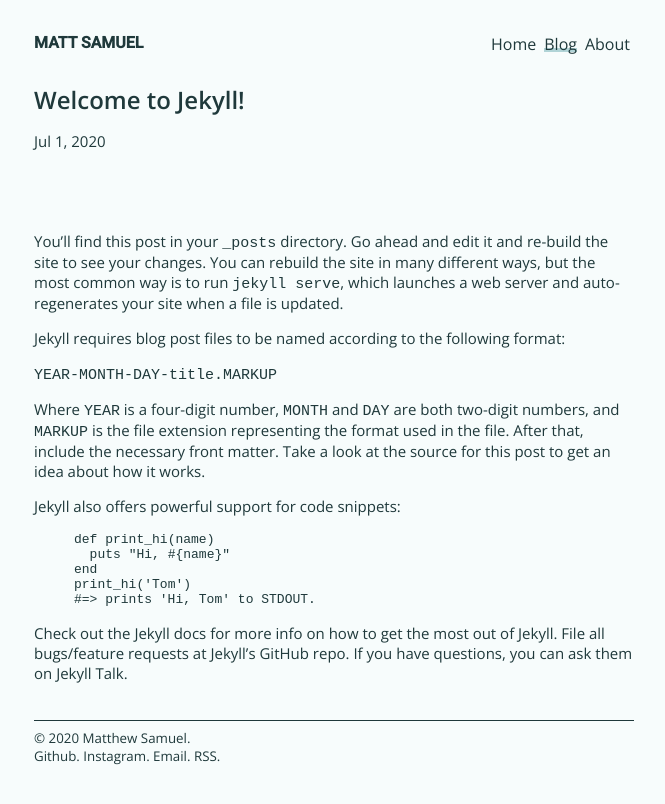
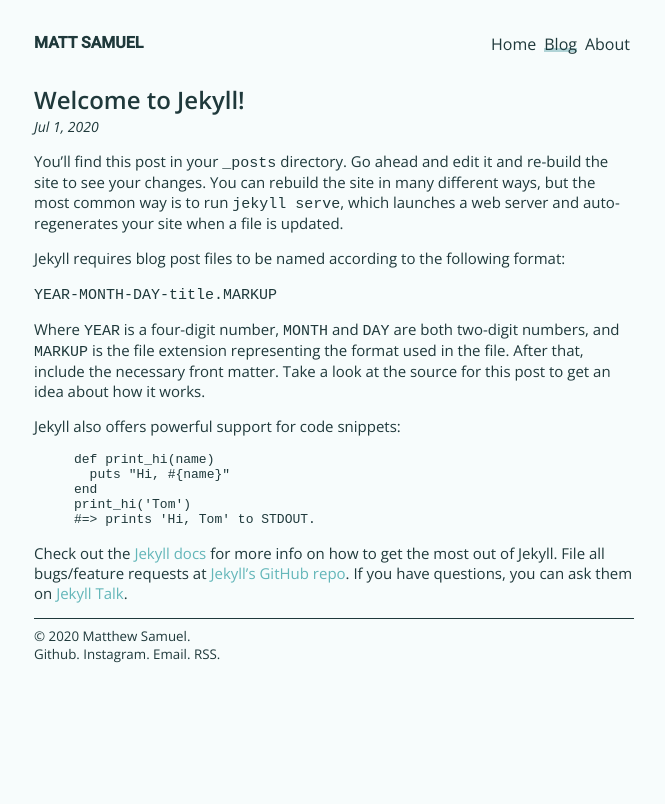
Before and after one commit to mjsamuel/mjsamuel.github.io, a Jekyll site: the page built from _posts/2020-07-01-welcome-to-jekyll.markdown, in a window 1280 px wide. Shown: the top 804 px of the page, without its empty margins (306-971 px from the left). Built offline with Jekyll 4.4.1, drawn with Linux system fonts in a browser that asks for light colours.

Commit message:
Updated look of posts

```diff
--- a/_layouts/post.html
+++ b/_layouts/post.html
@@ -3,8 +3,6 @@ layout: default
 ---
 
 <article class="post h-entry" itemscope itemtype="http://schema.org/BlogPosting">
-
-  <header class="post-header">
   <h1 class="post-title p-name" itemprop="name headline">{{ page.title | escape }}</h1>
   <p class="post-meta">
     {%- assign date_format = site.minima.date_format | default: "%b %-d, %Y" -%}
@@ -18,22 +16,9 @@ layout: default
         {{ mdate | date: date_format }}
       </time>
     {%- endif -%}
-      {%- if page.author -%}
-        • {% for author in page.author %}
-          <span itemprop="author" itemscope itemtype="http://schema.org/Person">
-            <span class="p-author h-card" itemprop="name">{{ author }}</span></span>
-            {%- if forloop.last == false %}, {% endif -%}
-        {% endfor %}
-      {%- endif -%}</p>
-  </header>
+  </p>
 
-  <div class="post-content e-content" itemprop="articleBody">
+  <div class="post-content" itemprop="articleBody">
     {{ content }}
   </div>
-
-  {%- if site.disqus.shortname -%}
-    {%- include disqus_comments.html -%}
-  {%- endif -%}
-
-  <a class="u-url" href="{{ page.url | relative_url }}" hidden></a>
 </article>
--- a/assets/css/main.css
+++ b/assets/css/main.css
@@ -2,6 +2,7 @@
 	--background: rgb(247,252,252);
   --grey: rgb(31,57,59);
 	--blue: rgb(177,212,215);
+  --dark-blue: rgb(99,182,185);
 }
 
 ::-moz-selection {
@@ -26,7 +27,7 @@ body {
 
 /* Header */
 header {
-  padding-bottom: 50px;
+  margin-bottom: 50px;
 }
 
 header h1 a {
@@ -35,10 +36,6 @@ header h1 a {
   font-weight: bold;
   margin: 0px;
   float: left;
-}
-
-header h1 a:hover {
-  text-decoration: underline;
 }
 
 /* Header nav bar */
@@ -59,6 +56,7 @@ nav li a {
 nav li a:hover, nav li.active a {
   border-bottom: 4px solid var(--blue);
   line-height: 8px;
+  text-decoration: none;
 }
 
 /* Main content */
@@ -75,7 +73,7 @@ main {
 
 .home h1 {
   font-size: 44px;
-  margin: 20px 35px 0 0;
+  margin: 0 35px 0 0;
   border-bottom: 8px solid var(--blue);
   line-height: 26px;
 }
@@ -84,7 +82,7 @@ main {
   white-space: nowrap;
 }
 
-/* Posts list */
+/* Posts list*/
 article {
   border-bottom: 1px solid var(--grey);
 }
@@ -101,7 +99,7 @@ article h2 a:hover {
   text-decoration: underline;
 }
 
-article .date {
+.date, time {
   font-size: 14px;
   font-style: italic;
   margin: 0px;
@@ -109,6 +107,11 @@ article .date {
 
 article p {
   font-size: 15px;
+}
+
+/* Post */
+.post-content a {
+  color: var(--dark-blue);
 }
 
 /* Footer */
@@ -121,7 +124,7 @@ footer small {
   margin: 0 auto;
 }
 
-h1, h2, h3 {
+h1, h2, h3, .post-meta {
   margin: 0px;
   padding: 0px;
   border: 0px;
@@ -133,21 +136,27 @@ a {
   text-decoration: none;
 }
 
-div, small, article, h1, h2, h3, .date, nav li {
+a:hover {
+  text-decoration: underline;
+}
+
+div, small, article, h1, h2, h3, .date,
+nav li {
   display: block;
 }
 
 /* Mobile */
-@media screen and (max-width: 668px) {
+@media screen and (max-width: 700px) {
   .main, #first, #second {
     width: 95%;
   }
 
   .home {
     margin: 0 0;
+    flex-wrap: wrap;
   }
 
-  .home {
-    flex-wrap: wrap;
+  .home h1 {
+    margin-bottom: 20px;
   }
 }
--- a/blog/index.html
+++ b/blog/index.html
@@ -6,7 +6,7 @@ layout: default
 	{% for post in paginator.posts %}
     <article>
       <h2><a href="{{ post.url }}" class="post-title">{{ post.title }}</a></h2>
-      <span class="date">{{ post.date | date_to_string }}</span>
+      <div class="date">{{ post.date | date_to_string }}</div>
       {{ post.excerpt }}
     </article>
 	{% endfor %}
--- a/index.html
+++ b/index.html
@@ -7,10 +7,8 @@ layout: default
     <h1>Hello, World!</h1>
   </div>
   <div>
-    <p>
-      Lorem ipsum dolor sit amet, consectetur adipiscing elit. Mauris volutpat est elit, vitae pulvinar turpis sollicitudin pellentesque. Vestibulum tristique euismod auctor. Mauris efficitur, quam vitae eleifend viverra, ante massa malesuada nisi, et hendrerit mauris metus sed dolor. In auctor risus in lorem hendrerit faucibus. Sed auctor tempor molestie. In in quam eget sapien rutrum lacinia a non tellus. Mauris mi orci, iaculis laoreet sem sed, pulvinar fringilla ligula. Phasellus vehicula sollicitudin sapien ullamcorper euismod.
+    Lorem ipsum dolor sit amet, consectetur adipiscing elit. Mauris volutpat est elit, vitae pulvinar turpis sollicitudin pellentesque. Vestibulum tristique euismod auctor. Mauris efficitur, quam vitae eleifend viverra, ante massa malesuada nisi, et hendrerit mauris metus sed dolor. In auctor risus in lorem hendrerit faucibus. Sed auctor tempor molestie. In in quam eget sapien rutrum lacinia a non tellus. Mauris mi orci, iaculis laoreet sem sed, pulvinar fringilla ligula. Phasellus vehicula sollicitudin sapien ullamcorper euismod.
 
-      Donec ut risus id dui commodo volutpat vitae vel eros. Nam vitae porttitor turpis. Sed lacus enim, aliquet sed fringilla ac, suscipit vitae lacus. Maecenas pulvinar arcu id nunc euismod molestie. Aliquam eget sem interdum, efficitur lorem eget, vehicula orci. Donec non iaculis ligula. Morbi ac neque sed sem vehicula suscipit.
-    </p>
+    Donec ut risus id dui commodo volutpat vitae vel eros. Nam vitae porttitor turpis. Sed lacus enim, aliquet sed fringilla ac, suscipit vitae lacus. Maecenas pulvinar arcu id nunc euismod molestie. Aliquam eget sem interdum, efficitur lorem eget, vehicula orci. Donec non iaculis ligula. Morbi ac neque sed sem vehicula suscipit.
   </div>
 </div>
```
Lines whose indentation alone changed are shown as unchanged.
